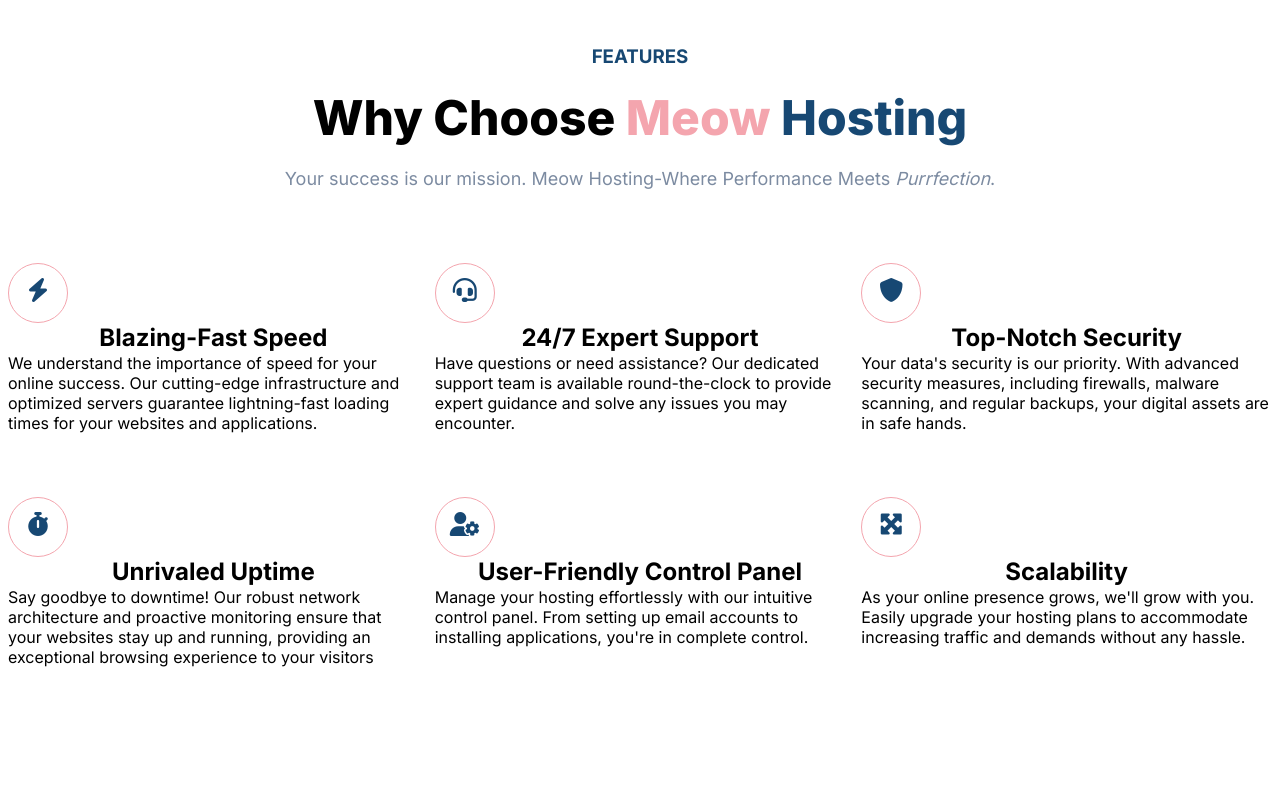
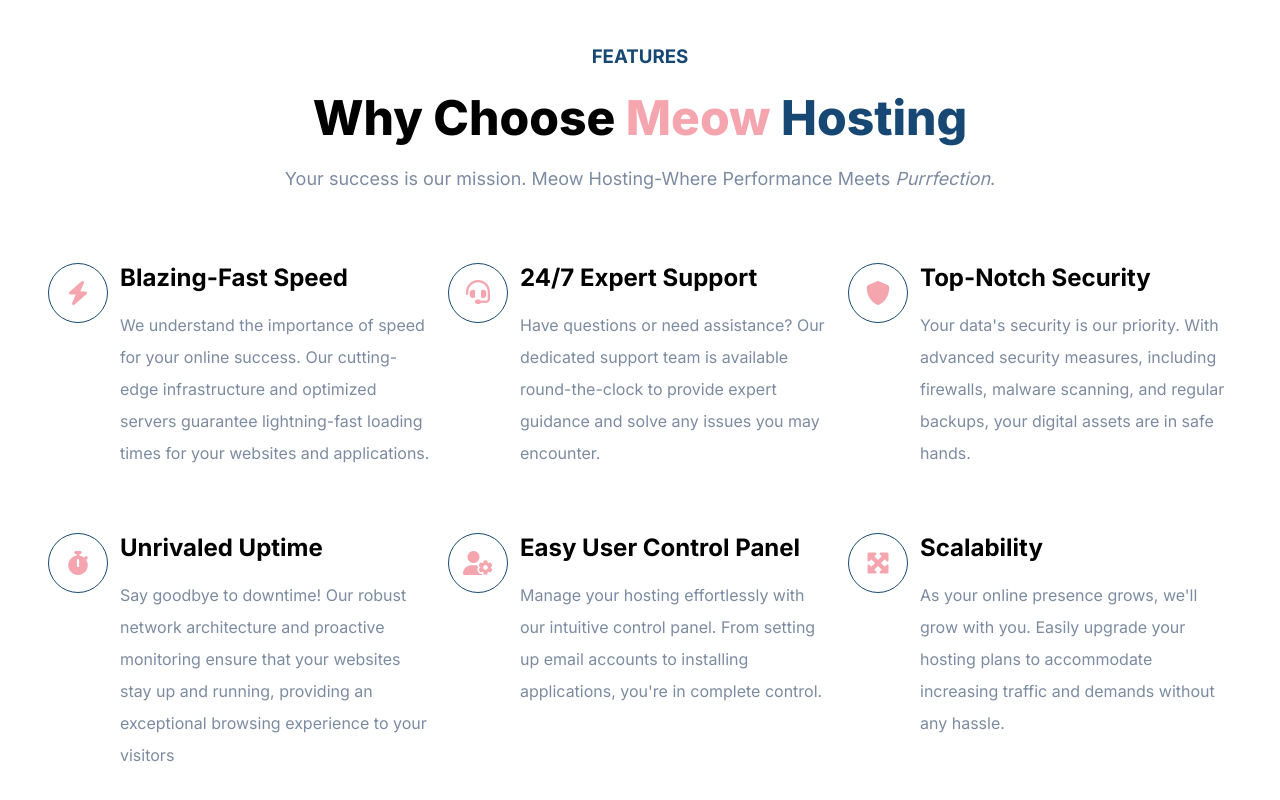
Before and after one commit to mpfuns/meow-hosting, a React (Create React App) app: page / in a window 1280 px wide. Shown: the part 854-1654 px from the top of the page. Built offline with nearby package versions, Linux system fonts and the light colour scheme.

Commit message:
done with features

```diff
--- a/src/App.css
+++ b/src/App.css
@@ -35,7 +35,7 @@ img{
 
 .container--big-row{
   width:100%;
-  max-width:1400px;
+  max-width:1200px;
   margin:0 auto;
 
 }
@@ -63,7 +63,7 @@ button:active{
 }
 .btn{
   border: none;
-  color: #fff;
+  color: #F4A5AE;
 background-color: #174873;
 border-radius: 50px ;
 padding:  16px 32px;
@@ -72,8 +72,8 @@ font-size: 16px;
 transition: all .3s ease;
 }
 .btn:hover{
-color: #e3e3e3;
-background-color: #103352;
+color: #174873;
+background-color: #F4A5AE;
 }
 
 
@@ -248,25 +248,41 @@ font-size: 18px;
 
 }
 .services_item{
+  display: flex;
+  flex-direction: row;
+  align-items: flex-start;
+  text-align: left;
 
   width:calc(100%/3);
   padding: 32px 8px;
 }
 .services_icon{
-
-  border: solid #F4A5AE 1px;
+  display: flex;
+  justify-content: center;
+  align-items: center;
+  border: solid #174873 1px;
   border-radius: 50%;
   font-size: 24px;
-  padding: 12px ;
+  padding: 20px ;
+  margin-right: 12px;
   text-align: center;
   width: 60px;
   height: 60px;
-  color:#174873;
-
-
+  color:#F4A5AE;
 }
-
-
+.services_item--description{
+  display: flex;
+  flex-direction: column;
+  align-items: flex-start;
+  text-align:left;
+}
+.services_item--title{
+  margin-bottom:16px;
+}
+.services_item--para{
+ color:#7C8BA1;
+ line-height: 2;
+}
 
 
 /*Small phones, tablets, large smartphone */
--- a/src/Comps/Features.js
+++ b/src/Comps/Features.js
@@ -13,8 +13,8 @@ export default function Features(){
                 <i class="fa-solid fa-bolt"></i>
                 </div>
                 <div className="services_item--description">
-                <h2>Blazing-Fast Speed</h2>
-                <p>We understand the importance of speed for your online success. Our cutting-edge infrastructure and optimized servers guarantee lightning-fast loading times for your websites and applications.</p>
+                <h2 className="services_item--title">Blazing-Fast Speed</h2>
+                <p className="services_item--para">We understand the importance of speed for your online success. Our cutting-edge infrastructure and optimized servers guarantee lightning-fast loading times for your websites and applications.</p>
                 </div>
                 </div>
                 <div className="services_item">
@@ -24,8 +24,8 @@ export default function Features(){
                 </div>
                 </div>
                 <div className="services_item--description">
-                <h2>24/7 Expert Support</h2>
-                <p>Have questions or need assistance? Our dedicated support team is available round-the-clock to provide expert guidance and solve any issues you may encounter.</p>
+                <h2 className="services_item--title">24/7 Expert Support</h2>
+                <p className="services_item--para">Have questions or need assistance? Our dedicated support team is available round-the-clock to provide expert guidance and solve any issues you may encounter.</p>
                 </div>
                 </div>
                 <div className="services_item">
@@ -33,8 +33,8 @@ export default function Features(){
                 <i class="fa-solid fa-shield"></i>
                 </div>
                 <div className="services_item--description">
-                <h2>Top-Notch Security</h2>
-                <p>Your data's security is our priority. With advanced security measures, including firewalls, malware scanning, and regular backups, your digital assets are in safe hands.</p>
+                <h2 className="services_item--title">Top-Notch Security</h2>
+                <p className="services_item--para">Your data's security is our priority. With advanced security measures, including firewalls, malware scanning, and regular backups, your digital assets are in safe hands.</p>
                 </div>
                 </div>
                 <div className="services_item">
@@ -42,8 +42,8 @@ export default function Features(){
                 <i class="fa-solid fa-stopwatch"></i>
                 </div>
                 <div className="services_item--description">
-                <h2>Unrivaled Uptime</h2>
-                <p>Say goodbye to downtime! Our robust network architecture and proactive monitoring ensure that your websites stay up and running, providing an exceptional browsing experience to your visitors</p>
+                <h2 className="services_item--title">Unrivaled Uptime</h2>
+                <p className="services_item--para">Say goodbye to downtime! Our robust network architecture and proactive monitoring ensure that your websites stay up and running, providing an exceptional browsing experience to your visitors</p>
                 </div>
                 </div>
                 <div className="services_item">
@@ -51,8 +51,8 @@ export default function Features(){
                 <i class="fa-solid fa-user-gear"></i>
                 </div>
                 <div className="services_item--description">
-                <h2>User-Friendly Control Panel</h2>
-                <p>Manage your hosting effortlessly with our intuitive control panel. From setting up email accounts to installing applications, you're in complete control.</p>
+                <h2 className="services_item--title">Easy User Control Panel</h2>
+                <p className="services_item--para">Manage your hosting effortlessly with our intuitive control panel. From setting up email accounts to installing applications, you're in complete control.</p>
                 </div>
                 </div>
                 <div className="services_item">
@@ -60,8 +60,8 @@ export default function Features(){
                 <i class="fa-solid fa-maximize"></i>
                 </div>
                 <div className="services_item--description">
-                <h2>Scalability</h2>
-                <p>As your online presence grows, we'll grow with you. Easily upgrade your hosting plans to accommodate increasing traffic and demands without any hassle.</p>
+                <h2 className="services_item--title">Scalability</h2>
+                <p className="services_item--para">As your online presence grows, we'll grow with you. Easily upgrade your hosting plans to accommodate increasing traffic and demands without any hassle.</p>
                 </div>
                 </div>
             </div>
```
